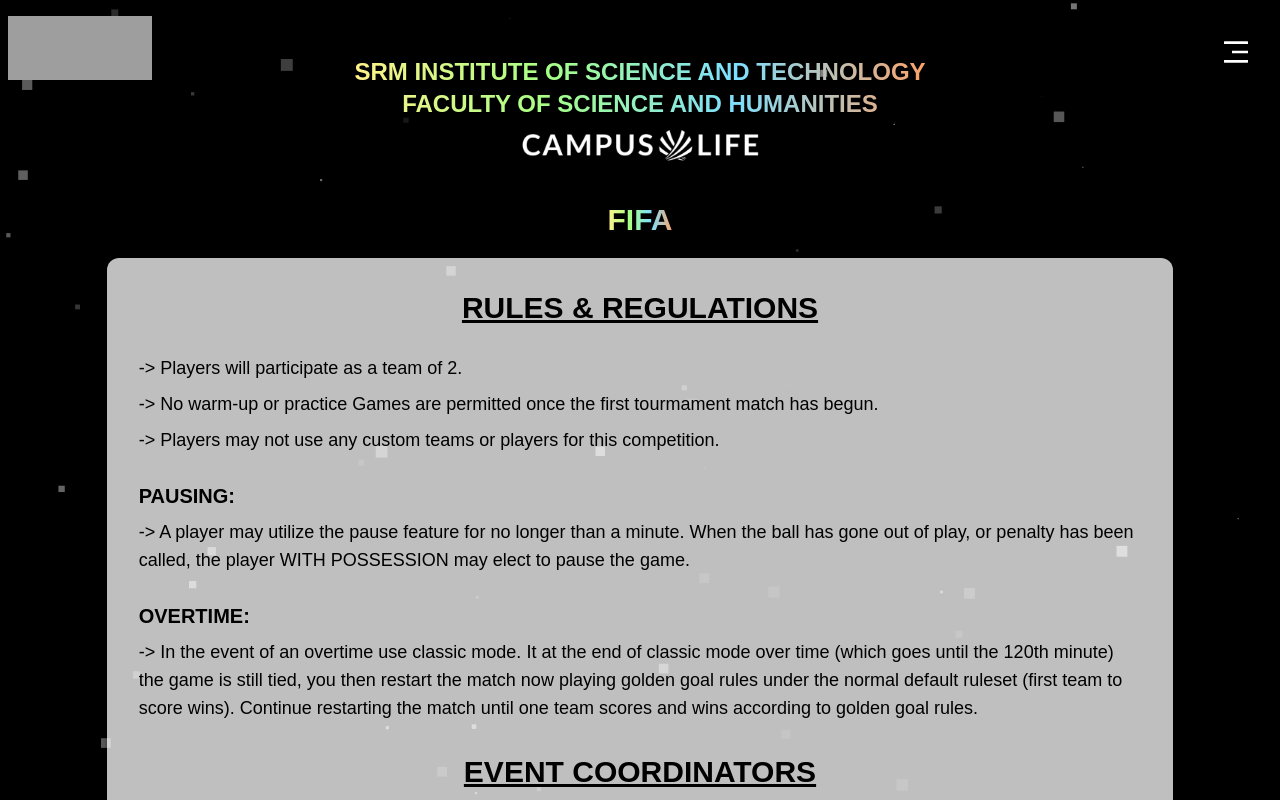
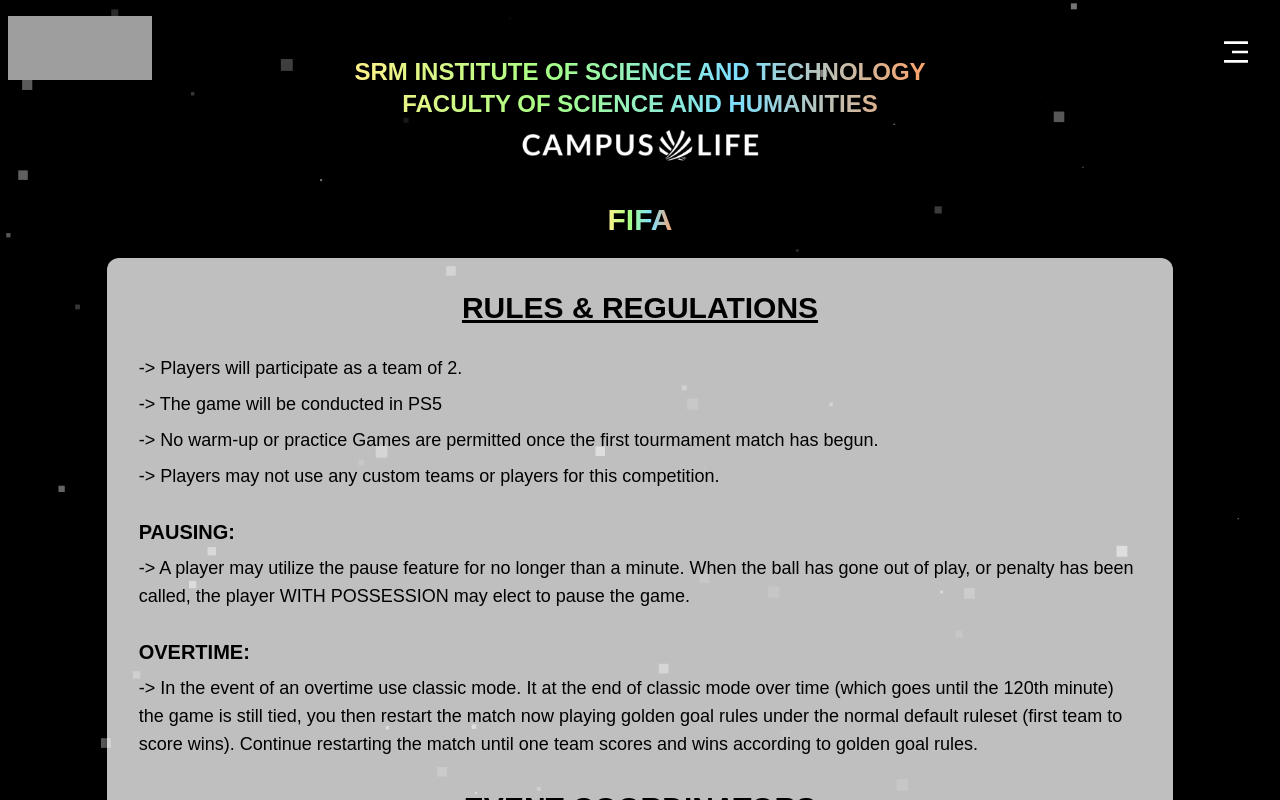
Before and after one commit to NirmalKumarNK08/Rampus, a React (Vite) app: page /fifa in a window 1280 px wide. Shown: the top 800 px of the page. Built offline with nearby package versions, Linux system fonts and the light colour scheme; grey boxes are pictures that could not be loaded; a web font is replaced by a local one.

Commit message:
Update Fifa.jsx

```diff
--- a/src/Pages/Fifa.jsx
+++ b/src/Pages/Fifa.jsx
@@ -9,6 +9,7 @@
         <h1 className='font-bold mt-5 mb-2 underline text-2xl md:text-3xl'>RULES & REGULATIONS</h1>
         <div className='px-5 text-lg flex flex-col gap-2'>
           <p className='mt-5'> {"->"} Players will participate as a team of 2.</p>
+          <p> {"->"} The game will be conducted in PS5</p>
           <p> {"->"} No warm-up or practice Games are permitted once the first tourmament match has begun.</p>
           <p> {"->"} Players may not use any custom teams or players for this competition.</p>
          <div>
```
